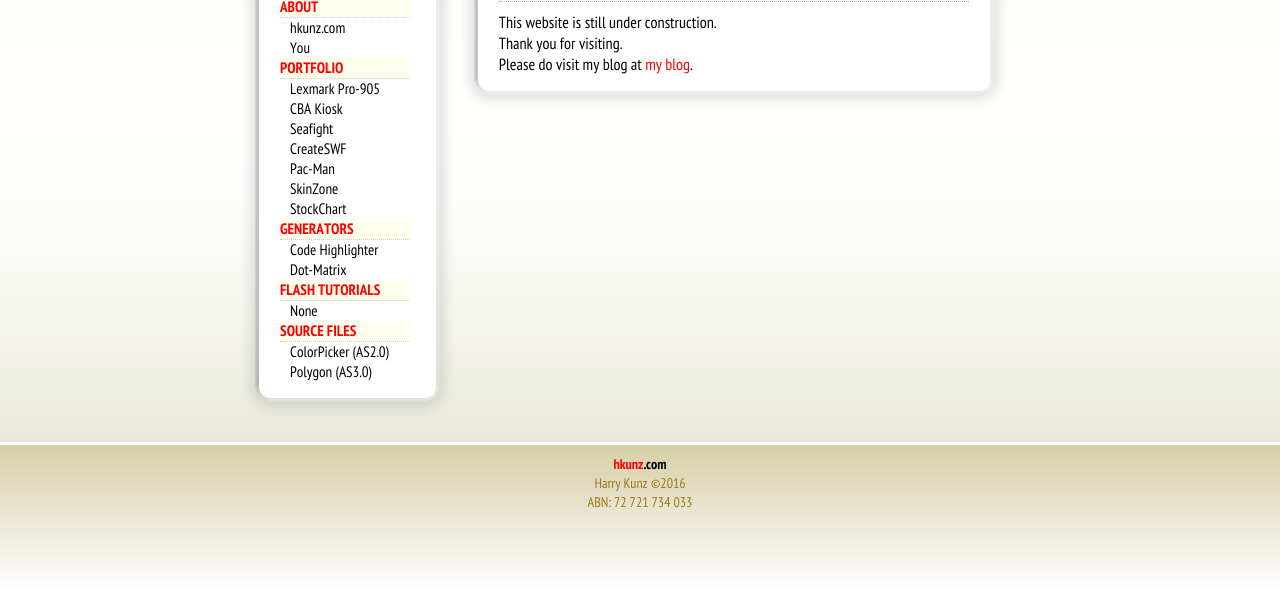
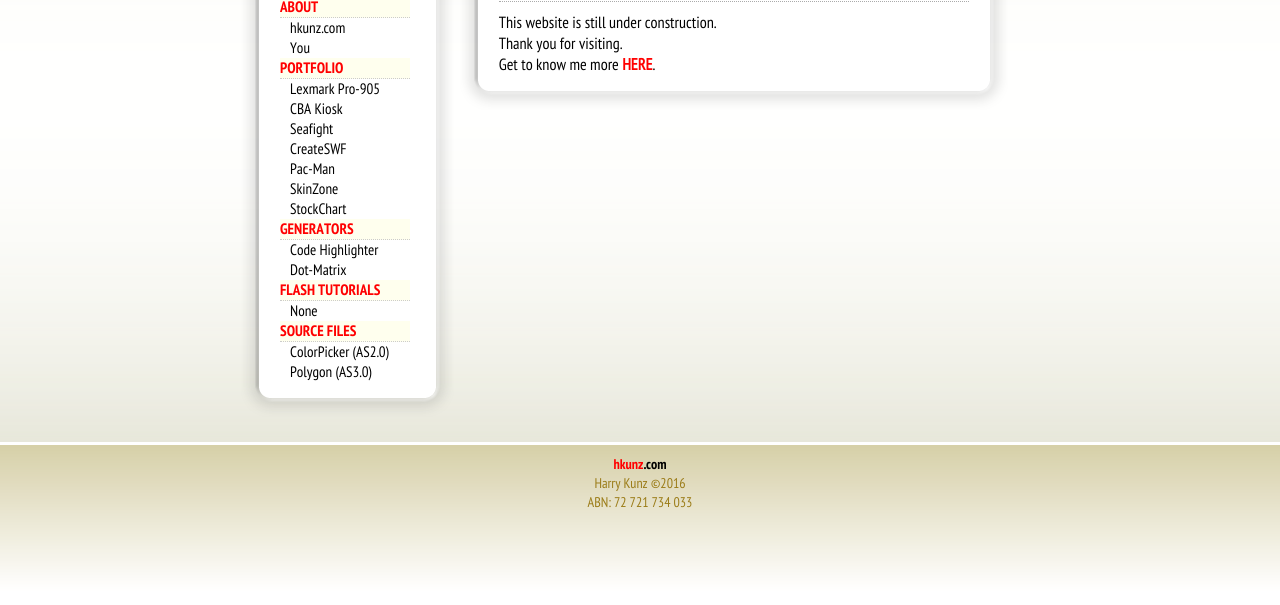
Before and after one commit to hkunz/hkunz-website, a PHP site: page / in a window 1280 px wide. Shown: the part 302-907 px from the top of the page. Run offline with PHP 8.4, Linux system fonts and the light colour scheme; data that the repository does not hold is empty.

Commit message:
update home page

```diff
--- a/www/index.php
+++ b/www/index.php
@@ -3,7 +3,7 @@
 ?>
 
 <div>
-	<p>This website is still under construction.<br />Thank you for visiting.<br />Please do visit my blog at <a href="http://www.hkunz.com/blog/" target="_blank">my blog</a>.</p>
+	<p>This website is still under construction.<br />Thank you for visiting.<br />Get to know me more <a href="http://www.hkunz.com/about/hkunz/"><b>HERE</b></a>.</p>
 </div>
 
 <?php
```
